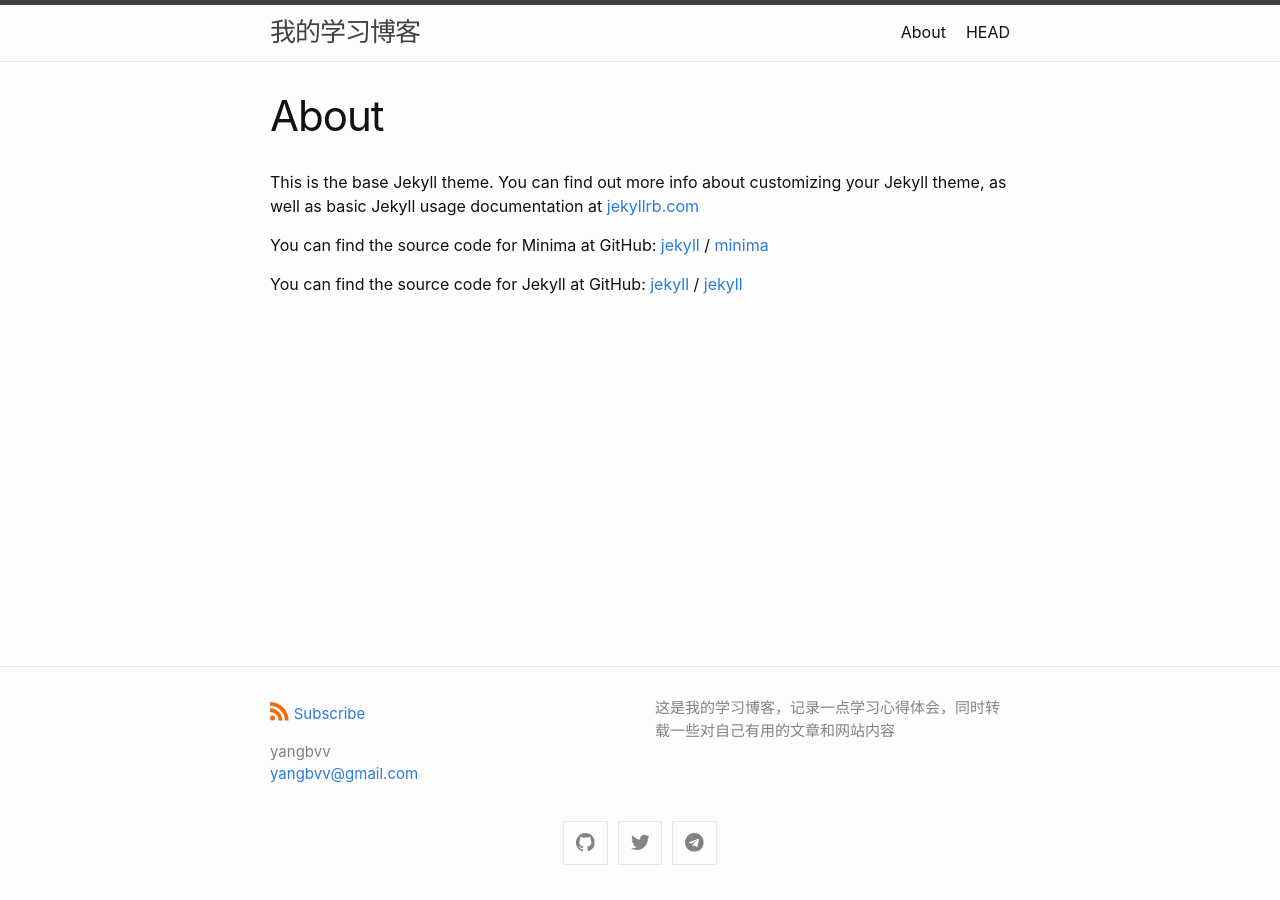
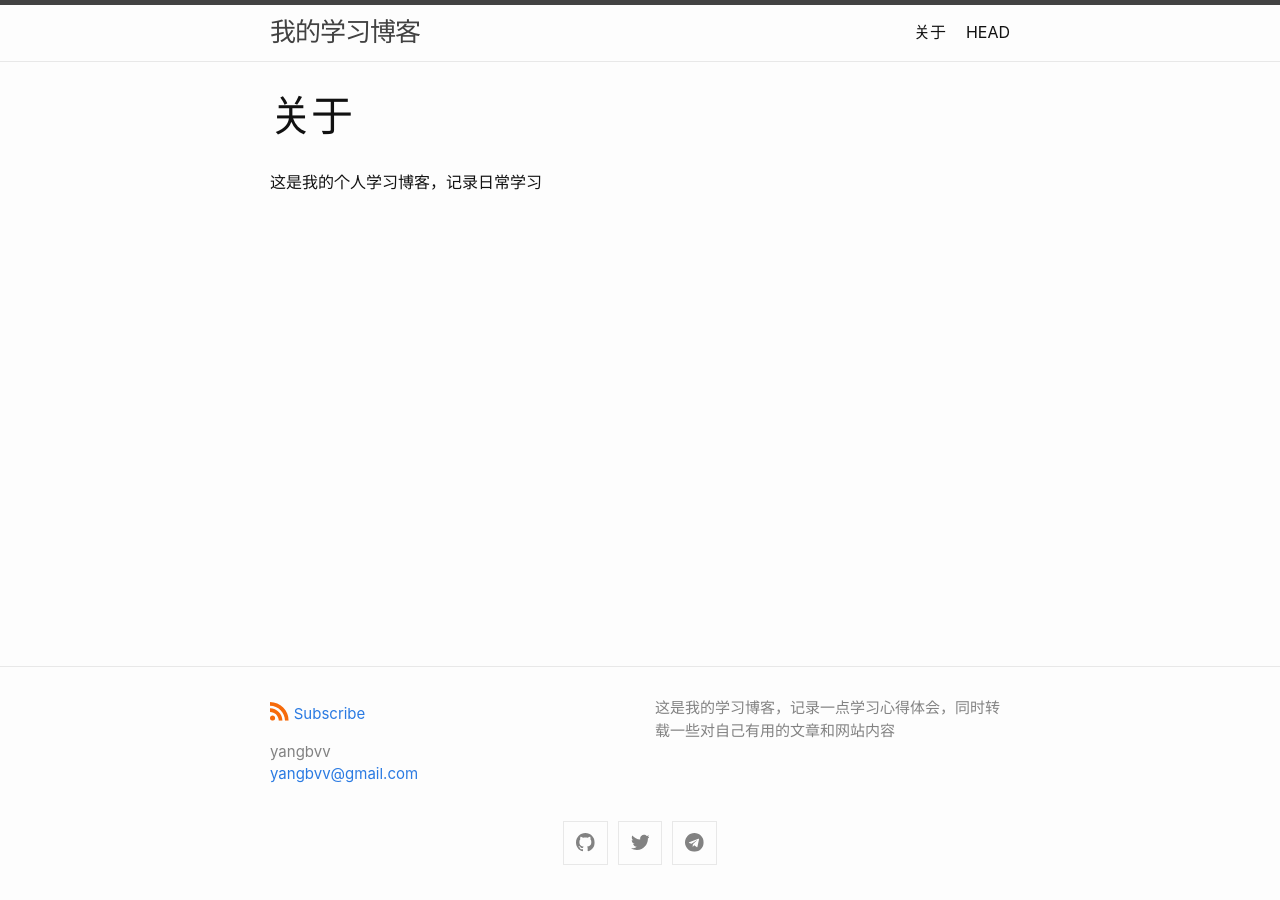
Before and after one commit to yangbvv/yangbvv.github.io, a Jekyll site: the page built from about.md, in a window 1280 px wide. Built offline with Jekyll 4.4.1, drawn with Linux system fonts in a browser that asks for light colours.

Commit message:
Update about.md

```diff
--- a/about.md
+++ b/about.md
@@ -1,18 +1,7 @@
 ---
 layout: page
-title: About
+title: 关于
 permalink: /about/
 ---
 
-This is the base Jekyll theme. You can find out more info about customizing your Jekyll theme, as well as basic Jekyll usage documentation at [jekyllrb.com](https://jekyllrb.com/)
-
-You can find the source code for Minima at GitHub:
-[jekyll][jekyll-organization] /
-[minima](https://github.com/jekyll/minima)
-
-You can find the source code for Jekyll at GitHub:
-[jekyll][jekyll-organization] /
-[jekyll](https://github.com/jekyll/jekyll)
-
-
-[jekyll-organization]: https://github.com/jekyll
+这是我的个人学习博客，记录日常学习
```
